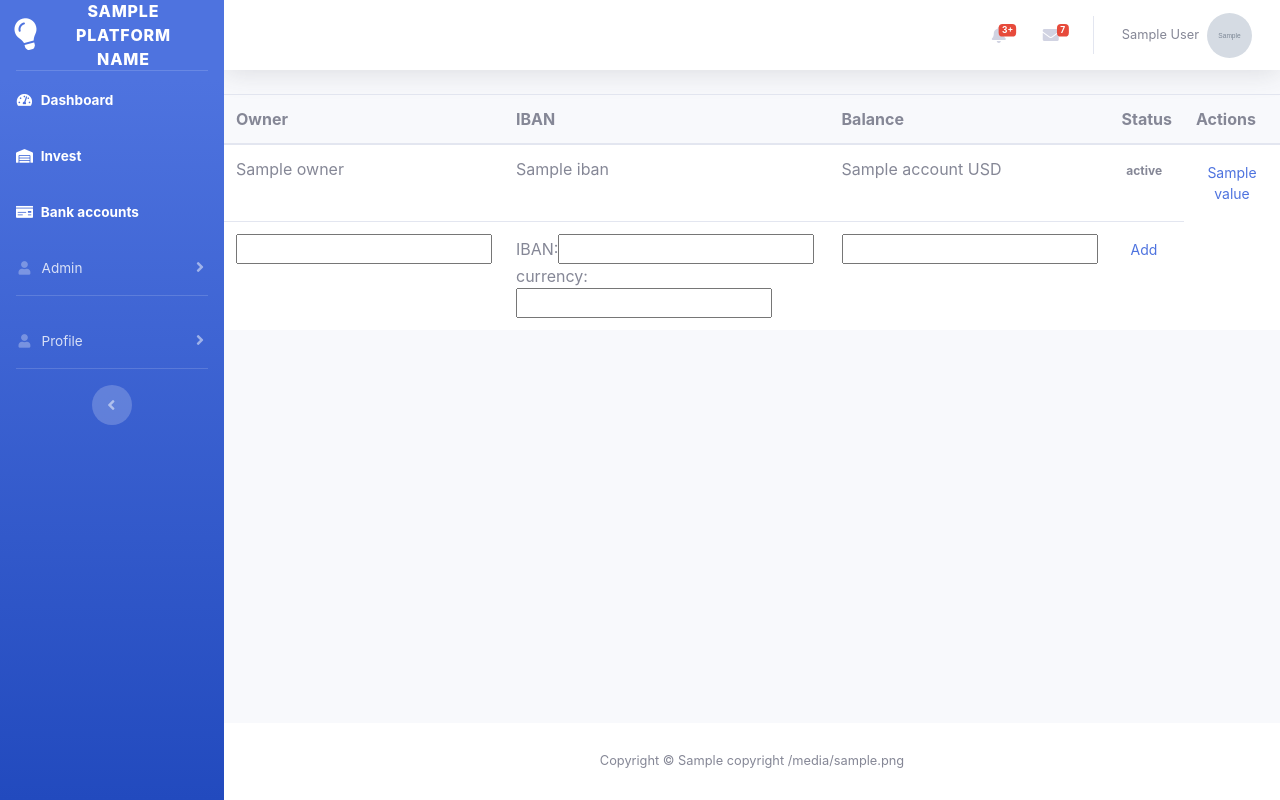
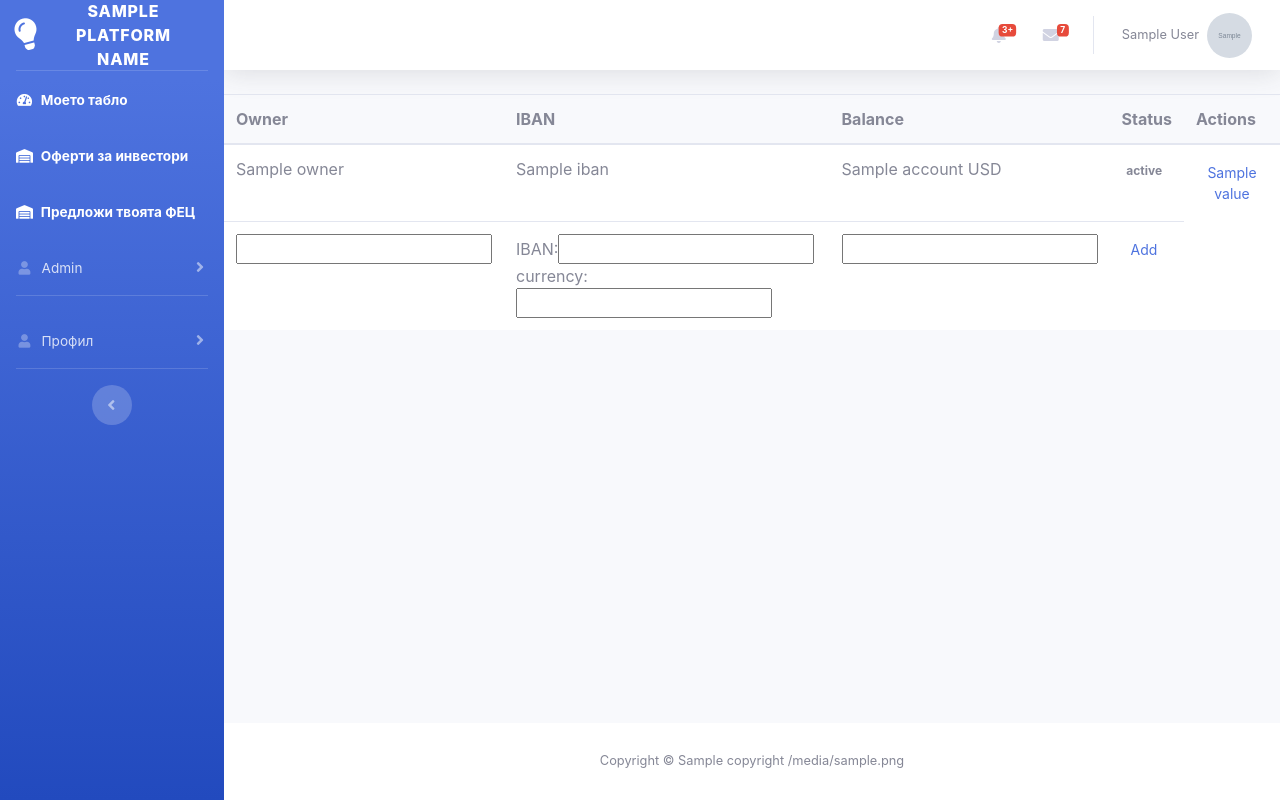
Before and after one commit to yordanmadzhunkov/django_keycloak, a Django app: template apps/vei_platform/templates/bank_accounts.html in a window 1280 px wide. Run offline with Django 4.2, Linux system fonts and the light colour scheme; a user stored in the database is signed in; tables that the repository leaves empty hold one stand-in row (values such as "Sample post"); the template is opened without the code that fills it: most values are stand-ins (such as "Sample title", 1, 10 or a date in 2020); grey boxes marked "Sample" are stand-in pictures; form fields are guessed from the names that the template uses; some libraries are stand-ins or nearby versions.

Commit message:
Initial step to MVP

```diff
--- a/apps/vei_platform/templates/base.html
+++ b/apps/vei_platform/templates/base.html
@@ -24,9 +24,9 @@
 <body id="page-top">
     <!-- Page Wrapper -->
     <div id="wrapper">
-        {% if request.user.is_authenticated %}
+
         {% include "snippets/sidebar.html" %}
-        {% endif %}
+
         <!-- Content Wrapper -->
         <div id="content-wrapper" class="d-flex flex-column">
             {% if request.user.is_authenticated %}
--- a/apps/vei_platform/templates/home.html
+++ b/apps/vei_platform/templates/home.html
@@ -17,6 +17,9 @@
         <input type="submit" value="logout">
     </form>
     {% else %}
-        <a href="{% url 'oidc_authentication_init' %}">Login</a>
+        <a href="{% url 'oidc_authentication_init' %}">Вход</a>
+        и
+        <a href="{% url 'oidc_authentication_init' %}">Регистрация</a>
+
     {% endif %}
 {% endblock content %}
--- a/apps/vei_platform/templates/snippets/footer.html
+++ b/apps/vei_platform/templates/snippets/footer.html
@@ -3,7 +3,6 @@
     <div class="container my-auto">
         <div class="copyright text-center my-auto">
             <span>Copyright &copy; {{ copyright }} {{ platform_image }}</span>
-
         </div>
     </div>
 </footer>
--- a/apps/vei_platform/templates/snippets/sidebar.html
+++ b/apps/vei_platform/templates/snippets/sidebar.html
@@ -16,23 +16,24 @@
     <li class="nav-item active">
         <a class="nav-link" href="{% url 'dashboard' %}">
             <i class="fas fa-fw fa-tachometer-alt"></i>
-            <span>Dashboard</span></a>
+            <span>Моето табло</span></a>
 
     </li>
 
     <li class="nav-item active">
         <a class="nav-link" href="{% url 'factories_list'  %}">
             <i class="fas fa-fw fa-warehouse"></i>
-            <span>Invest</span>
+            <span>Оферти за инвестори</span>
         </a>
     </li>
 
     <li class="nav-item active">
-        <a class="nav-link" href="{% url 'bank_accounts'  %}">
-            <i class="fas fa-fw fa-money-check"> </i>
-            <span>Bank accounts</span>
+        <a class="nav-link" href="{% url 'factories_list'  %}">
+            <i class="fas fa-fw fa-warehouse"></i>
+            <span>Предложи твоята ФЕЦ</span>
         </a>
     </li>
+
 
     {% if user.is_superuser %}
     <!-- Nav Item - Profile Collapse Menu -->
@@ -56,23 +57,31 @@
 
     <!-- Divider -->
     <hr class="sidebar-divider">
-
+    {% if request.user.is_authenticated %}
     <!-- Nav Item - Profile Collapse Menu -->
     <li class="nav-item">
         <a class="nav-link collapsed" href="#" data-toggle="collapse" data-target="#collapseUtilities"
             aria-expanded="true" aria-controls="collapseUtilities">
             <i class="fas fa-fw fa-user"></i>
-            <span>Profile</span>
+            <span>Профил</span>
         </a>
         <div id="collapseUtilities" class="collapse" aria-labelledby="headingUtilities" data-parent="#accordionSidebar">
             <div class="bg-white py-2 collapse-inner rounded">
                 <!-- <h6 class="collapse-header">Custom Utilities:</h6> -->
-                <a class="collapse-item" href="{% url 'my_profile'    %}">Profile </a>
-                <a class="collapse-item" href="{% url 'my_entity'     %}">My Tax ID </a>
-                <a class="collapse-item" href="{% url 'oidc_logout'   %}">Logout </a>
+                <a class="collapse-item" href="{% url 'my_profile'    %}">Моя профил </a>
+                <a class="collapse-item" href="{% url 'my_entity'     %}">Моето физическо лице</a>
+                <a class="collapse-item" href="{% url 'oidc_logout'   %}">Изход </a>
             </div>
         </div>
     </li>
+    {% else %}
+    <li class="nav-item active">
+        <a class="nav-link" href="{% url 'my_profile'  %}">
+            <i class="fas fa-fw fa-money-check"> </i>
+            <span>Вход или Регистрация</span>
+        </a>
+    </li>
+    {% endif %}
 
     <!-- Divider -->
     <hr class="sidebar-divider d-none d-md-block">
--- a/apps/vei_platform/views/home.py
+++ b/apps/vei_platform/views/home.py
@@ -5,7 +5,6 @@ from vei_platform.models.profile import get_user_profile
 from django.shortcuts import render
 
 
-@login_required(login_url='/oidc/authenticate/')
 def view_home(request):
     context = common_context(request)
     return render(request, "home.html", context)
```
